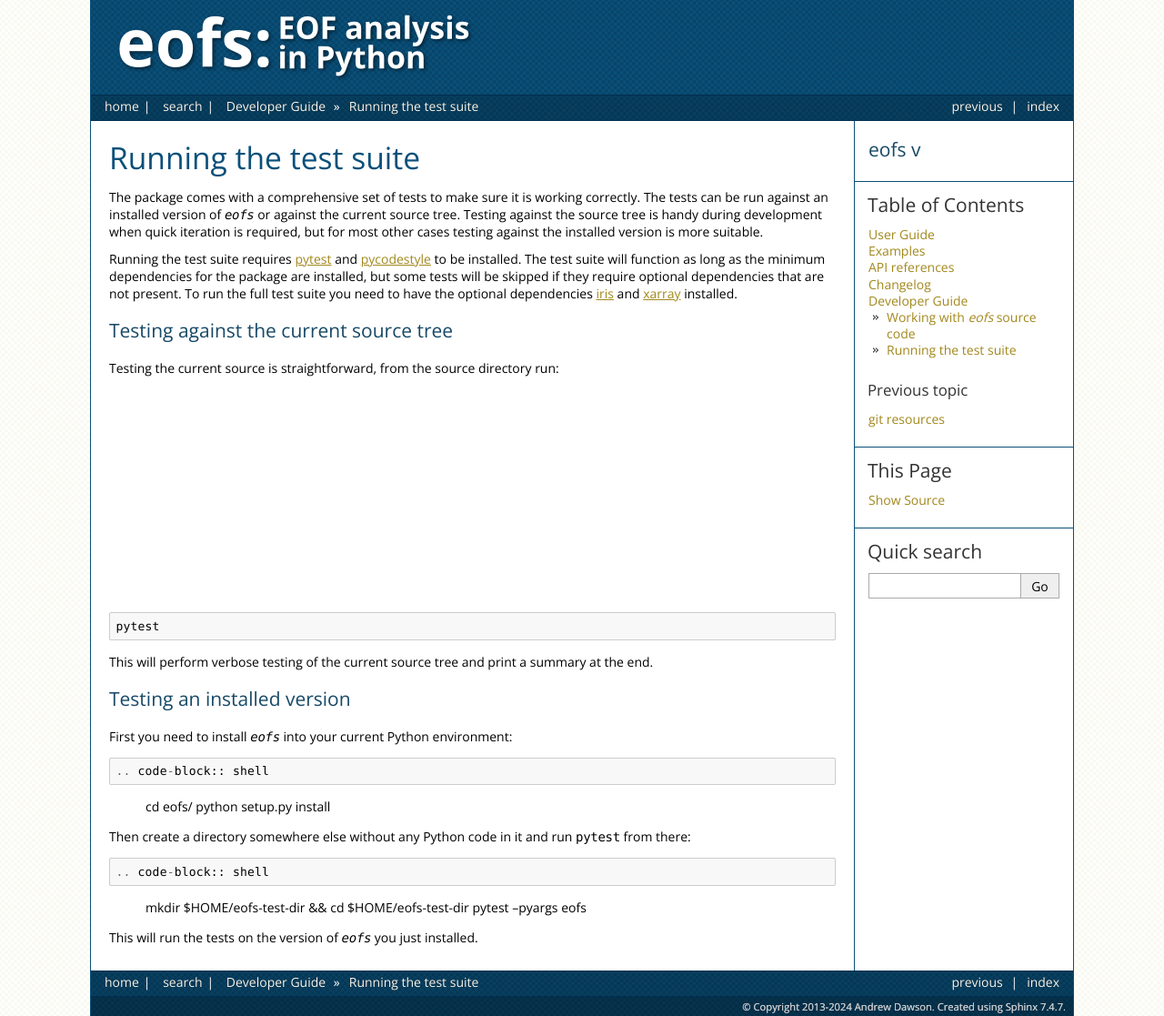
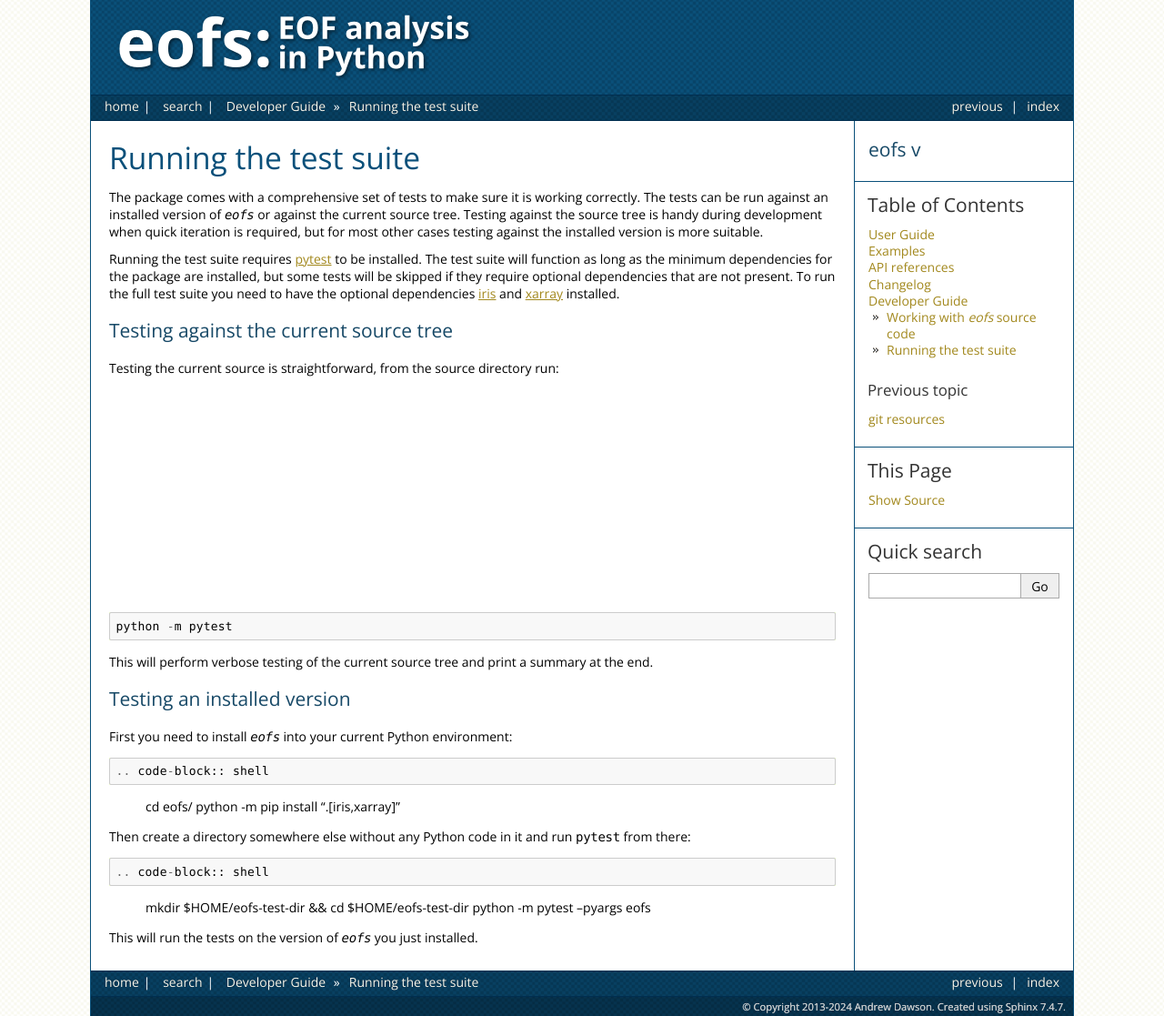
Before and after one commit to ajdawson/eofs, a Sphinx documentation site: the page built from doc/devguide/testing.rst, in a window 1280 px wide. Shown: the whole page at 91% size. Built offline with Sphinx 7.4.7, drawn with Linux system fonts in a browser that asks for light colours; the version number could not be read and is left out.

Commit message:
Update testing developer docs

```diff
--- a/doc/devguide/testing.rst
+++ b/doc/devguide/testing.rst
@@ -5,7 +5,7 @@ The package comes with a comprehensive set of tests to make sure it is working c
 The tests can be run against an installed version of `eofs` or against the current source tree.
 Testing against the source tree is handy during development when quick iteration is required, but for most other cases testing against the installed version is more suitable.
 
-Running the test suite requires pytest_ and pycodestyle_ to be installed.
+Running the test suite requires pytest_ to be installed.
 The test suite will function as long as the minimum dependencies for the package are installed, but some tests will be skipped if they require optional dependencies that are not present.
 To run the full test suite you need to have the optional dependencies iris_ and xarray_ installed.
 
@@ -14,7 +14,7 @@ Testing against the current source tree
 
 Testing the current source is straightforward, from the source directory run::
 
-    pytest
+    python -m pytest
 
 This will perform verbose testing of the current source tree and print a summary at the end.
 
@@ -27,21 +27,19 @@ First you need to install `eofs` into your current Python environment::
 .. code-block:: shell
 
     cd eofs/
-    python setup.py install
+    python -m pip install ".[iris,xarray]"
 
 Then create a directory somewhere else without any Python code in it and run ``pytest`` from there::
 
 .. code-block:: shell
 
     mkdir $HOME/eofs-test-dir && cd $HOME/eofs-test-dir
-    pytest --pyargs eofs
+    python -m pytest --pyargs eofs
 
 This will run the tests on the version of `eofs` you just installed.
 
 .. _pytest: https://docs.pytest.org/en/latest/
 
-.. _pycodestyle: https://pypi.python.org/pypi/pycodestyle
-
 .. _iris: http://scitools.org.uk/iris
 
 .. _xarray: http://xarray.pydata.org
```
